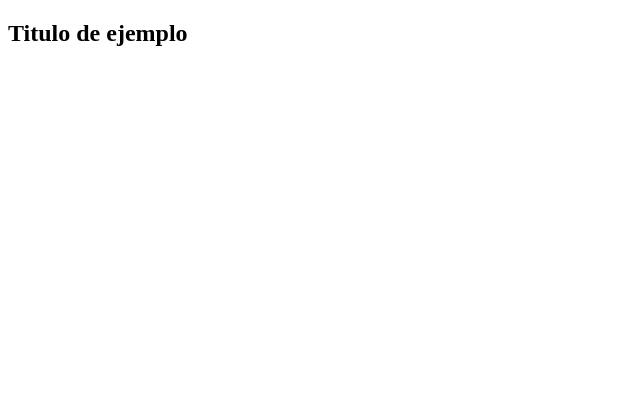
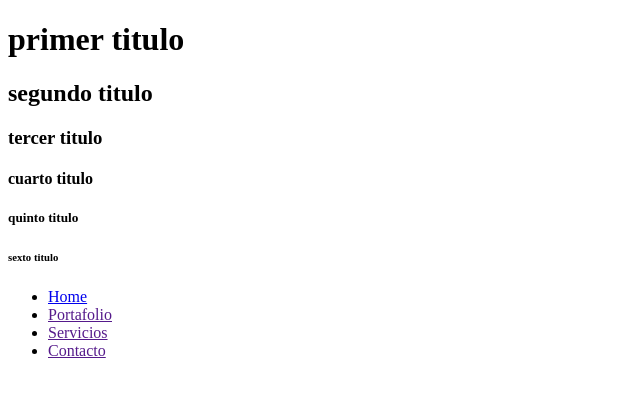
Before and after one commit to AvielAD/ejercicio1html, a plain HTML site: page index.html in a window 1280 px wide. Shown: the whole page, without its empty margins (0-640 px from the left). Drawn offline with Linux system fonts and the light colour scheme.

Commit message:
etiquetas h header ul li a
Introduccion a las etiquetas basicas
h1-h6 Etiquetas para titulos, subtitulos
header etiqueta de cabezera
ul etiqueta contenedora de elementos de lista
li etiqueta de elemento de lista
a etiqueta de enlace

```diff
--- a/index.html
+++ b/index.html
@@ -7,6 +7,20 @@
     <title>Prueba</title>
 </head>
 <body>
-    <h2>Titulo de ejemplo</h2>
+    <h1>primer titulo</h1>
+    <h2>segundo titulo</h2>
+    <h3>tercer titulo</h3>
+    <h4>cuarto titulo</h4>
+    <h5>quinto titulo</h5>
+    <h6>sexto titulo</h6>
+    <header>
+        <ul>
+            <li><a href="https://www.google.com/">Home</a></li>
+            <li><a href="">Portafolio</a></li>
+            <li><a href="">Servicios</a></li>
+            <li><a href="">Contacto</a></li>
+        </ul>
+    </header>
+
 </body>
 </html>
```
